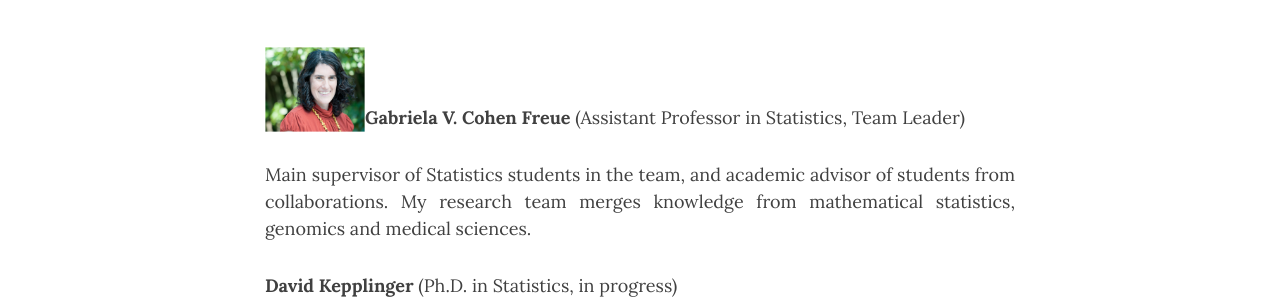
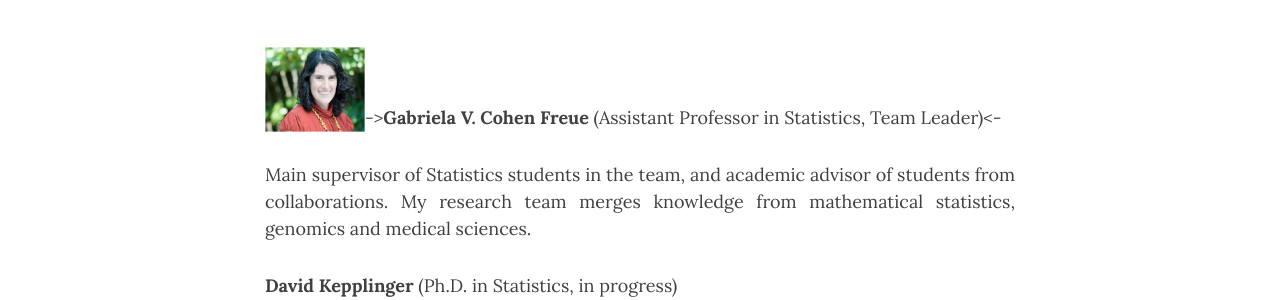
Before and after one commit to gcohenfr/gcohenfr.github.io, a Jekyll site: the page built from team.md, in a window 1280 px wide and 900 px high. Shown: the part 231-531 px from the top of the window. Built offline with Jekyll 4.4.1, drawn with Linux system fonts in a browser that asks for light colours; nearby versions of some CDN libraries.

```diff
--- a/team.md
+++ b/team.md
@@ -6,7 +6,7 @@ title: Team Members
 <img style="float: left;" src="/img/me.png" height="85" width="100">
 <br>
 
-**Gabriela V. Cohen Freue** (Assistant Professor in Statistics, Team Leader)
+->**Gabriela V. Cohen Freue** (Assistant Professor in Statistics, Team Leader)<-
 
 Main supervisor of Statistics students in the team, and academic advisor of students from collaborations. My research team merges knowledge from mathematical statistics, genomics and medical sciences.
 
```
